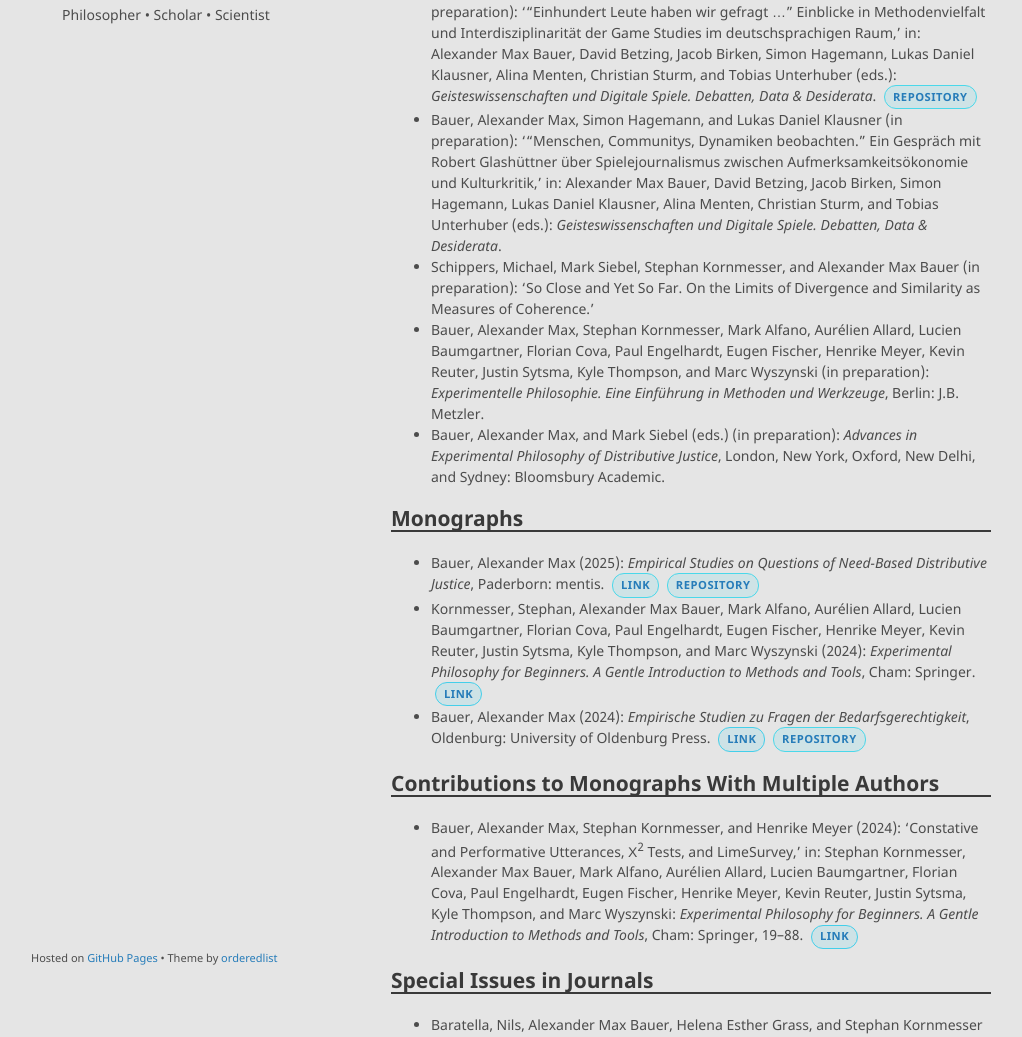
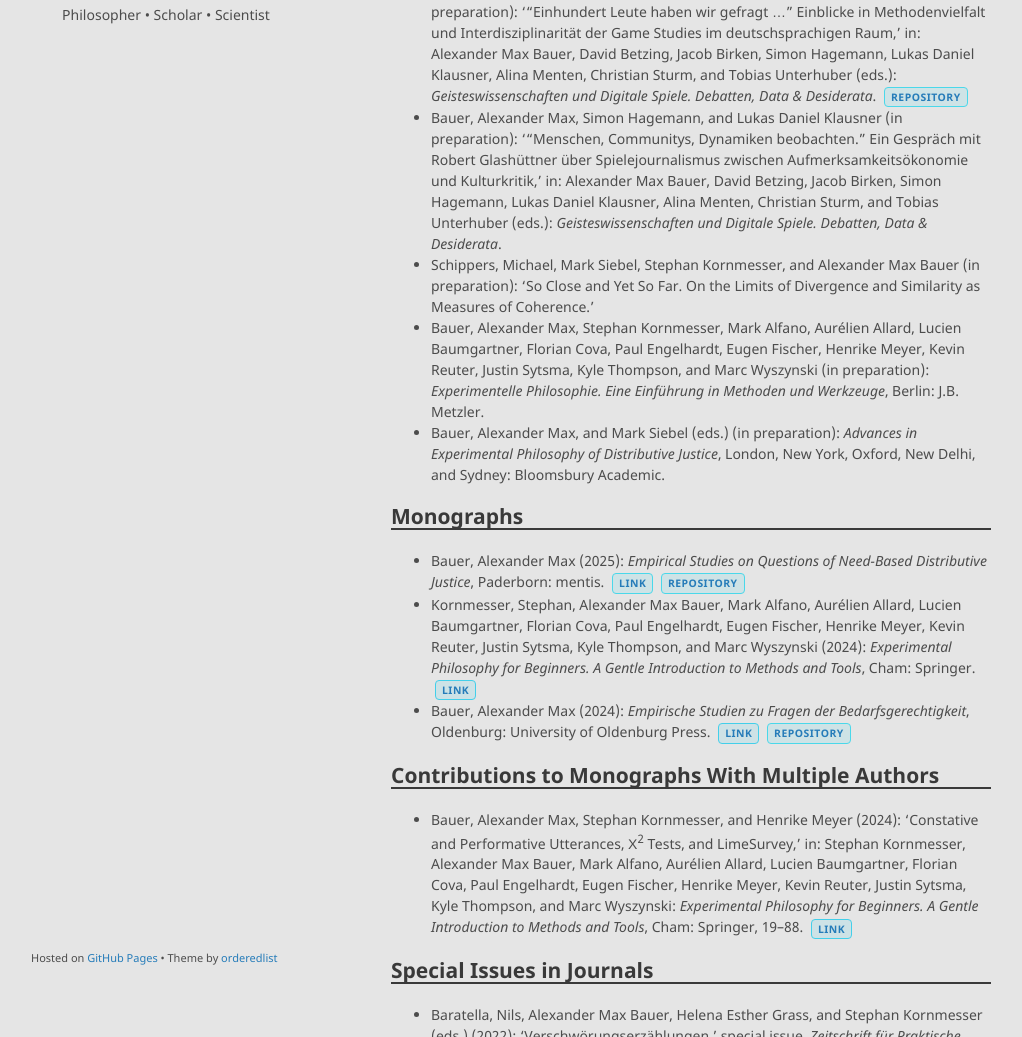
Before and after one commit to alephmembeth/alephmembeth.github.io, a Jekyll site: the page built from publications.md, in a window 1280 px wide and 1400 px high. Shown: the part 363-1400 px from the top of the window, without its empty margins (129-1151 px from the left). Built offline with Jekyll 4.4.1, drawn with Linux system fonts in a browser that asks for light colours; our own code applies the rules of GitHub Pages for plain Markdown files.

Commit message:
Update style.scss

```diff
--- a/assets/css/style.scss
+++ b/assets/css/style.scss
@@ -6,16 +6,18 @@
 .pub-label {
    display: inline-flex;
    align-items: center;
-   padding: 0 8px;
-   height: 1.4rem;
+   justify-content: center;
+   padding: 0 6px;
+   height: 1.15rem;
    margin-left: 4px;
-   font-size: 0.7rem;
+   font-size: 0.65rem;
    font-weight: 600;
-   border-radius: 12px;
+   border-radius: 4px;
    text-transform: uppercase;
    letter-spacing: 0.5px;
    border: 1px solid;
    vertical-align: middle;
+   line-height: 1;
 }
 
 /* Warm tones */
```
